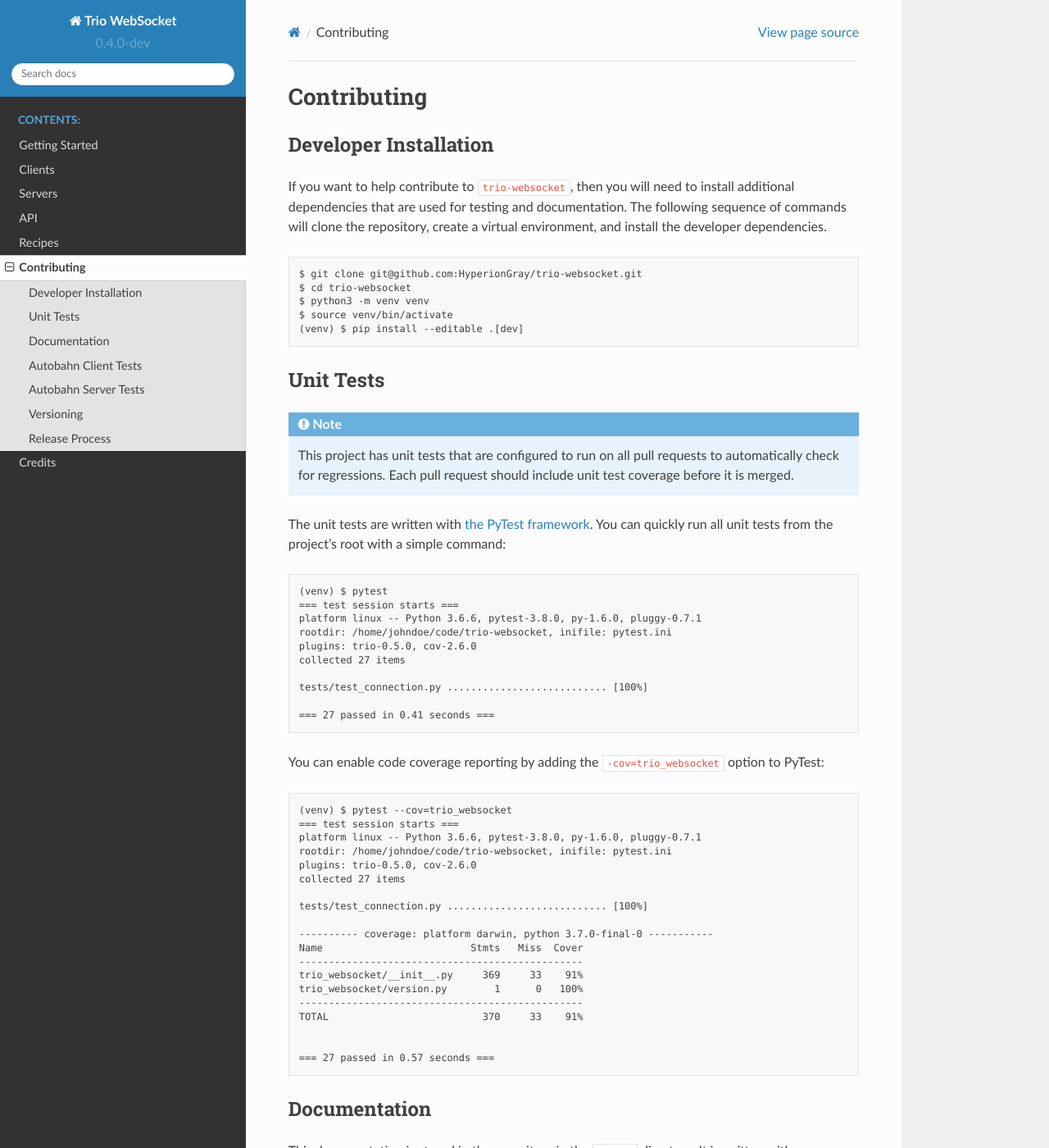
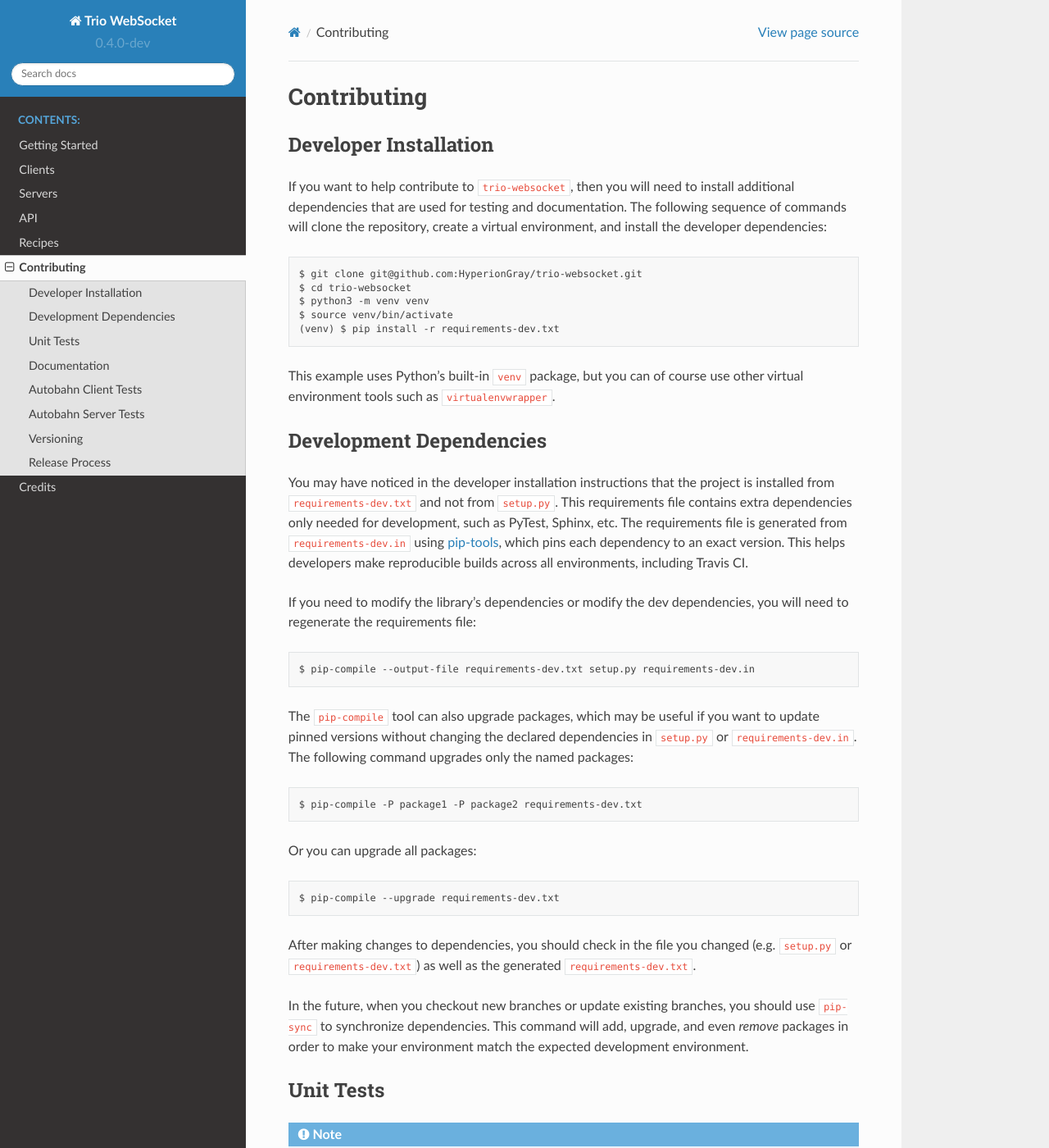
Before and after one commit to python-trio/trio-websocket, a Sphinx documentation site: the page built from docs/contributing.rst, in a window 1280 px wide and 1400 px high. Shown: the whole window at 82% size. Built offline with Sphinx 7.4.7 and the Read the Docs theme 2.0.0, drawn with Linux system fonts in a browser that asks for light colours; some of the changed text lies outside the part shown.

Commit message:
Move dev dependencies to requirements-dev.txt (#61)
I used pip-tools to generate a requirements file. Also added a
Makefile to emulate how the requests package is laid out. Added
some documentation for using pip-tools. Finally, removed the
attrs dependency which wasn't really being used heavily enough
to justify its inclusion on this project.

```diff
--- a/docs/contributing.rst
+++ b/docs/contributing.rst
@@ -9,16 +9,54 @@
 If you want to help contribute to ``trio-websocket``, then you will need to
 install additional dependencies that are used for testing and documentation. The
 following sequence of commands will clone the repository, create a virtual
-environment, and install the developer dependencies.
-
-::
+environment, and install the developer dependencies::
 
     $ git clone git@github.com:HyperionGray/trio-websocket.git
     $ cd trio-websocket
     $ python3 -m venv venv
     $ source venv/bin/activate
-    (venv) $ pip install --editable .[dev]
+    (venv) $ pip install -r requirements-dev.txt
 
+This example uses Python's built-in ``venv`` package, but you can of course use
+other virtual environment tools such as ``virtualenvwrapper``.
+
+Development Dependencies
+------------------------
+
+You may have noticed in the developer installation instructions that the project
+is installed from ``requirements-dev.txt`` and not from ``setup.py``. This
+requirements file contains extra dependencies only needed for development, such
+as PyTest, Sphinx, etc. The requirements file is generated from
+``requirements-dev.in`` using `pip-tools
+<https://pypi.org/project/pip-tools/>`__, which pins each dependency to an exact
+version. This helps developers make reproducible builds across all environments,
+including Travis CI.
+
+If you need to modify the library's dependencies or modify the dev dependencies,
+you will need to regenerate the requirements file::
+
+    $ pip-compile --output-file requirements-dev.txt setup.py requirements-dev.in
+
+The ``pip-compile`` tool can also upgrade packages, which may be useful if you
+want to update pinned versions without changing the declared dependencies in
+``setup.py`` or ``requirements-dev.in``. The following command upgrades only the
+named packages::
+
+    $ pip-compile -P package1 -P package2 requirements-dev.txt
+
+Or you can upgrade all packages::
+
+    $ pip-compile --upgrade requirements-dev.txt
+
+
+After making changes to dependencies, you should check in the file you changed
+(e.g. ``setup.py`` or ``requirements-dev.txt``) as well as the generated
+``requirements-dev.txt``.
+
+In the future, when you checkout new branches or update existing branches, you
+should use ``pip-sync`` to synchronize dependencies. This command will add,
+upgrade, and even *remove* packages in order to make your environment match the
+expected development environment.
 
 Unit Tests
 ----------
@@ -45,7 +83,7 @@
     === 27 passed in 0.41 seconds ===
 
 You can enable code coverage reporting by adding the ``-cov=trio_websocket``
-option to PyTest::
+option to PyTest or using the Makefile target ``make test``::
 
     (venv) $ pytest --cov=trio_websocket
     === test session starts ===
@@ -73,13 +111,14 @@
 This documentation is stored in the repository in the ``/docs/`` directory. It
 is written with `RestructuredText markup
 <http://docutils.sourceforge.net/rst.html>`__ and processed by `Sphinx
-<http://www.sphinx-doc.org/en/stable/>`__. To build documentation, go into the
-documentation directory and run this command::
+<http://www.sphinx-doc.org/en/stable/>`__. To build documentation, run this
+command from the project root::
 
-    $ make html
+    $ make docs
 
-The finished documentation can be found in ``/docs/_build/``. It is published
-automatically to `Read The Docs <https://readthedocs.org/>`__.
+The finished documentation can be found in ``/docs/_build/``. This documentation
+is published automatically to `Read The Docs <https://readthedocs.org/>`__ for
+all pushes to master or to a tag.
 
 Autobahn Client Tests
 ---------------------
@@ -170,12 +209,12 @@
 4. Push the commit and the tag, e.g. ``git push && git push origin 1.2.0``.
 5. Wait for `Travis CI <https://travis-ci.org/HyperionGray/trio-websocket>`__ to
    finish building and ensure that the build is successful.
-6. Ensure that the working copy is in a clean state, e.g. ``git status`` shows
+6. Wait for `Read The Docs <https://trio-websocket.readthedocs.io/en/latest/>`__
+   to finish building and ensure that the build is successful.
+7. Ensure that the working copy is in a clean state, e.g. ``git status`` shows
    no changes.
-7. Clean build directory: ``rm -fr dist``
-8. Build package: ``python setup.py sdist``
-9. Upload to PyPI: ``twine upload dist/*``
-10. In ``version.py`` on ``master`` branch, increment the version number to the
+8. Build package and submit to PyPI: ``make publish``
+9. In ``version.py`` on ``master`` branch, increment the version number to the
     next expected release and add the ``-dev`` suffix, e.g. change ``1.2.0`` to
     ``1.3.0-dev``.
-11. Commit and push ``version.py``.
+10. Commit and push ``version.py``.
```
Also changed, not shown: requirements-dev.txt (added, +64 -0 lines), setup.py (+8 -19 lines), .travis.yml, 3 other files.
